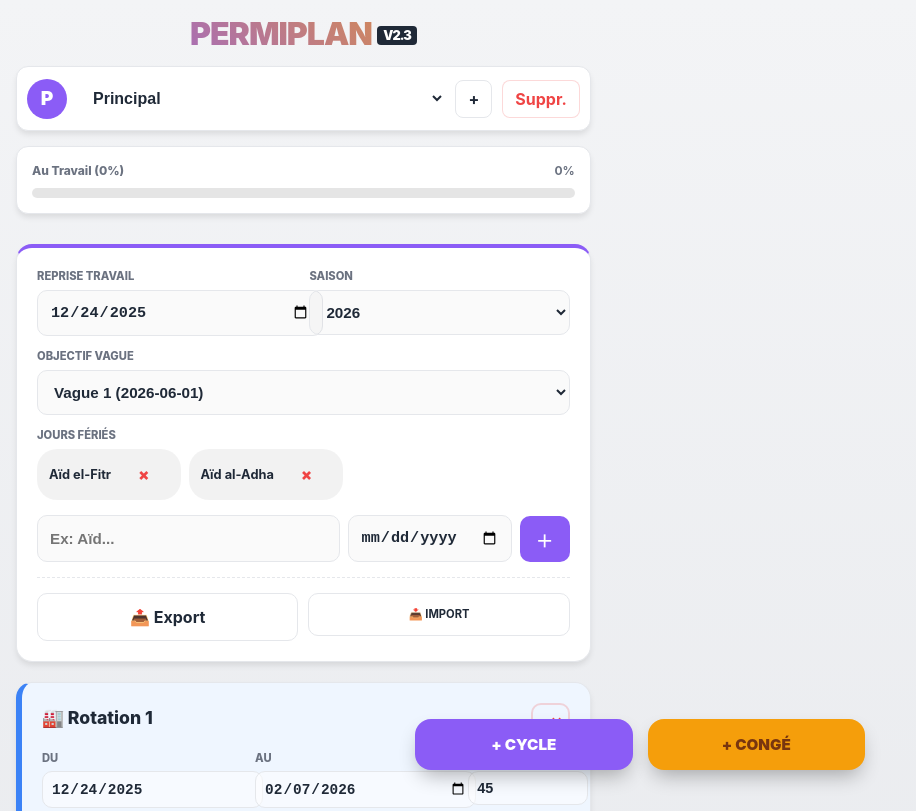
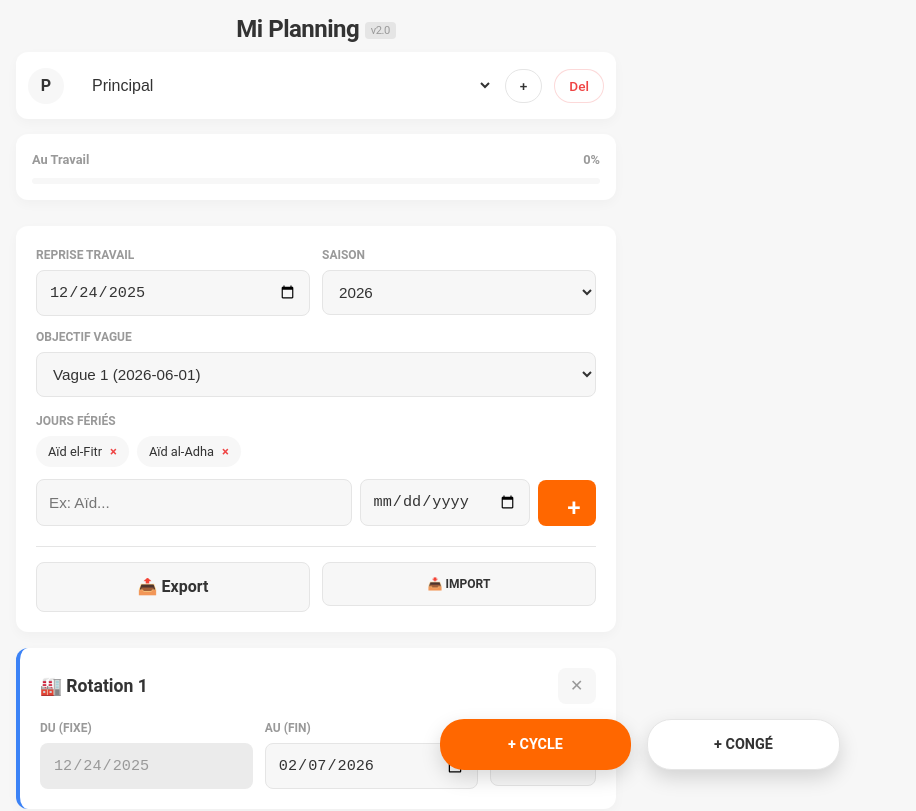
Before and after one commit to iillaa/Testapp, a React (Vite) app: page / in a window 1280 px wide. Shown: the top 811 px of the page, without its empty margins (0-916 px from the left). Built offline with nearby package versions, Linux system fonts and the light colour scheme.

Commit message:
update ui and bugs

```diff
--- a/capacitor.config.json
+++ b/capacitor.config.json
@@ -1,5 +1,5 @@
 {
-  "appId": "com.kibeche.permiplan",
+  "appId": "com.iillaa.permiplan",
   "appName": "PermiPlan",
   "webDir": "dist",
   "bundledWebRuntime": false
--- a/src/App.css
+++ b/src/App.css
@@ -1,43 +1,46 @@
+/* src/App.css */
 :root {
-  /* COLORS */
-  --primary: #8b5cf6;
-  --secondary: #f59e0b;
-  --success: #10b981;
-  --danger: #ef4444;
+  /* --- MI HOME PALETTE --- */
+  --primary: #FF6700;       /* Xiaomi Orange */
+  --primary-light: #fff0e5;
+  --secondary: #898989;     /* High-Tech Silver */
+  --bg-app: #F7F7F7;        /* Very light gray background */
+  --surface: #FFFFFF;       /* Pure white cards */
+  --text: #333333;          /* Dark gray text */
+  --text-muted: #999999;
+  --border: #E5E5E5;
+  --radius: 12px;
+  --shadow: 0 4px 12px rgba(0,0,0,0.03);
 
-  --bg-gradient: linear-gradient(180deg, #f3f4f6 0%, #e5e7eb 100%);
-  --surface: #ffffff;
-  --text: #1f2937;
-  --text-muted: #6b7280;
-  --border: #e5e7eb;
+  /* Timeline Colors (Subtle/Clean) */
+  --card-travail: #ffffff;
+  --card-perm: #ffffff;
+  --card-conge: #ffffff;
 
-  --card-travail: #eff6ff;
-  --card-perm: #f0fdf4;
-  --card-conge: #fff7ed;
-
-  --radius: 16px;
-  --shadow: 0 4px 6px -1px rgba(0,0,0,0.1);
+  --border-travail: #3b82f6; /* Blue indicator */
+  --border-perm: #10b981;    /* Green indicator */
+  --border-conge: #FF6700;   /* Orange indicator */
 }
 
 @media (prefers-color-scheme: dark) {
   :root {
-    --bg-gradient: linear-gradient(180deg, #111827 0%, #000000 100%);
-    --surface: #1f2937;
-    --text: #f9fafb;
-    --text-muted: #9ca3af;
-    --border: #374151;
-    --card-travail: #1e3a8a;
-    --card-perm: #064e3b;
-    --card-conge: #7c2d12;
+    --bg-app: #121212;
+    --surface: #1E1E1E;
+    --text: #E0E0E0;
+    --text-muted: #757575;
+    --border: #333333;
+    --card-travail: #1E1E1E;
+    --card-perm: #1E1E1E;
+    --card-conge: #1E1E1E;
   }
 }
 
 body {
-  background: var(--bg-gradient);
+  background: var(--bg-app);
   color: var(--text);
-  font-family: 'Space Grotesk', 'Inter', sans-serif; /* Style requested */
+  font-family: 'Roboto', 'Inter', sans-serif;
   margin: 0;
-  padding-bottom: 50px;
+  padding-bottom: 100px; /* Space for FAB */
   min-height: 100vh;
 }
 
@@ -45,123 +48,229 @@
   max-width: 600px;
   margin: 0 auto;
   padding: 16px;
-  display: flex; flex-direction: column; gap: 20px;
+  display: flex;
+  flex-direction: column;
+  gap: 16px;
 }
 
-/* --- HEADER REWORKED --- */
+/* --- HEADER --- */
 .main-header {
   text-align: center;
   margin-bottom: 10px;
 }
 
 .app-title-main {
-  font-size: 2rem; font-weight: 900;
-  text-transform: uppercase; letter-spacing: -1px;
-  margin: 0 0 15px 0;
-  background: -webkit-linear-gradient(45deg, var(--primary), var(--secondary));
-  -webkit-background-clip: text;
-  -webkit-text-fill-color: transparent;
+  font-size: 1.5rem;
+  font-weight: 600;
+  color: var(--text);
+  margin: 0 0 10px 0;
+  letter-spacing: -0.5px;
 }
-.version-tag { font-size: 0.8rem; background: var(--text); color: var(--surface); padding: 2px 6px; border-radius: 4px; vertical-align: middle; -webkit-text-fill-color: initial; }
+
+.version-tag {
+  font-size: 0.7rem;
+  background: var(--border);
+  color: var(--text-muted);
+  padding: 2px 6px;
+  border-radius: 4px;
+  vertical-align: middle;
+  font-weight: 400;
+}
 
 .profile-bar {
-  display: flex; align-items: center; gap: 10px;
-  background: var(--surface); padding: 10px;
-  border-radius: 12px; border: 1px solid var(--border);
-  box-shadow: var(--shadow); margin-bottom: 15px;
+  display: flex; align-items: center; gap: 12px;
+  background: var(--surface); padding: 12px;
+  border-radius: var(--radius);
+  box-shadow: var(--shadow);
+  margin-bottom: 15px;
 }
 
 .avatar-circle {
-  width: 40px; height: 40px; background: var(--primary); color: white;
-  border-radius: 50%; font-weight: 900; font-size: 1.2rem;
+  width: 36px; height: 36px;
+  background: var(--bg-app);
+  color: var(--text);
+  border-radius: 50%;
+  font-weight: 600; font-size: 1rem;
   display: grid; place-items: center;
 }
 
 .profile-selector-clean {
-  flex: 1; border: none; background: transparent; font-weight: 800; font-size: 1rem; color: var(--text);
+  flex: 1; border: none; background: transparent;
+  font-weight: 500; font-size: 1rem; color: var(--text);
 }
 
-.btn-mini { padding: 8px 12px; border-radius: 8px; border: 1px solid var(--border); background: var(--surface); font-weight: bold; color: var(--text); }
-.btn-danger-text { color: var(--danger); border-color: rgba(239,68,68,0.2); }
+.btn-mini {
+  padding: 8px 14px;
+  border-radius: 20px;
+  border: 1px solid var(--border);
+  background: var(--surface);
+  font-size: 0.85rem;
+  font-weight: 500;
+  color: var(--text);
+}
+.btn-danger-text { color: #ef4444; border-color: rgba(239,68,68,0.2); }
 
-/* PROGRESS BAR */
+/* --- PROGRESS CARD --- */
 .progress-card {
-  background: var(--surface); padding: 15px; border-radius: 12px; border: 1px solid var(--border); box-shadow: var(--shadow);
+  background: var(--surface); padding: 16px;
+  border-radius: var(--radius);
+  box-shadow: var(--shadow);
 }
-.progress-header { display: flex; justify-content: space-between; font-size: 0.75rem; font-weight: 800; margin-bottom: 8px; color: var(--text-muted); }
-.progress-track { height: 10px; background: rgba(0,0,0,0.1); border-radius: 5px; overflow: hidden; }
-.progress-fill { height: 100%; transition: width 0.5s ease; border-radius: 5px; }
-
-/* CONFIG CARDS */
-.card, .timeline-item {
-  background: var(--surface); border-radius: var(--radius); box-shadow: var(--shadow); padding: 20px; border: 1px solid var(--border);
+.progress-header {
+  display: flex; justify-content: space-between;
+  font-size: 0.8rem; font-weight: 600;
+  margin-bottom: 8px; color: var(--text-muted);
 }
-.card-config { border-top: 4px solid var(--primary); }
-
-label { display: block; font-size: 0.7rem; font-weight: 800; text-transform: uppercase; color: var(--text-muted); margin-bottom: 5px; }
-input, select {
-  width: 100%; padding: 12px; border-radius: 10px; border: 1px solid var(--border);
-  background: rgba(0,0,0,0.02); color: var(--text); font-weight: 600; font-size: 0.95rem;
+.progress-track {
+  height: 6px; background: var(--bg-app);
+  border-radius: 3px; overflow: hidden;
+}
+.progress-fill {
+  height: 100%; transition: width 0.5s ease;
+  border-radius: 3px;
 }
 
-/* HOLIDAY BUTTON FIX */
+/* --- COMMON CARD STYLES --- */
+.card, .timeline-item {
+  background: var(--surface);
+  border-radius: var(--radius);
+  box-shadow: var(--shadow);
+  padding: 20px;
+  border: none;
+}
+
+label {
+  display: block; font-size: 0.75rem;
+  font-weight: 600; text-transform: uppercase;
+  color: var(--text-muted); margin-bottom: 6px;
+}
+
+input, select {
+  width: 100%; padding: 12px;
+  border-radius: 8px; border: 1px solid var(--border);
+  background: var(--bg-app); color: var(--text);
+  font-weight: 500; font-size: 0.95rem;
+  box-sizing: border-box; /* Fixes width overflow */
+}
+input:focus, select:focus {
+  outline: 2px solid var(--primary);
+  border-color: transparent;
+  background: var(--surface);
+}
+
+/* --- GRAY PANEL FOR READ-ONLY DATES --- */
+input:disabled {
+  background-color: #EBEBEB; /* Darker gray for read-only */
+  color: var(--text-muted);
+  border: 1px solid transparent;
+  cursor: default;
+}
+
+/* --- LAYOUT UTILS --- */
+.row { display: flex; gap: 12px; margin-bottom: 12px; }
+.col { flex: 1; }
+
+/* Holiday Tags */
+.holidays-section { margin-top: 15px; }
+.tags-container { display: flex; flex-wrap: wrap; gap: 8px; margin-bottom: 12px; }
+.tag {
+  padding: 6px 12px; border-radius: 20px;
+  background: var(--bg-app); color: var(--text);
+  font-size: 0.8rem; display: flex; gap: 8px; align-items: center;
+}
+.tag button {
+  background: none; border: none; color: #ef4444;
+  font-weight: bold; cursor: pointer; padding: 0;
+}
 .add-row { display: flex; gap: 8px; }
 .btn-icon-plus {
-  width: 50px; height: 46px; /* Explicit height to match inputs approx */
-  background: var(--primary); color: white; border: none; border-radius: 10px;
-  font-size: 1.8rem; font-weight: 300;
-  display: grid; place-items: center; /* PERFECT CENTERING */
-  padding: 0; margin-top: 1px;
+  width: 48px; height: 46px;
+  background: var(--primary); color: white;
+  border: none; border-radius: 8px;
+  font-size: 1.5rem; display: grid; place-items: center;
+  margin-top: 1px;
 }
 
-/* EXPORT / IMPORT (Equal Sizing) */
-.backup-row { margin-top: 15px; padding-top: 15px; border-top: 1px dashed var(--border); display: flex; gap: 10px; }
+/* --- EXPORT/IMPORT (Equal Size) --- */
+.backup-row {
+  margin-top: 20px; padding-top: 15px;
+  border-top: 1px solid var(--border);
+  display: flex; gap: 12px;
+}
 .btn-secondary {
   flex: 1; /* Key for equal size */
-  padding: 12px; border-radius: 10px; border: 1px solid var(--border); background: var(--surface); color: var(--text); font-weight: 700; text-align: center;
+  padding: 12px; border-radius: 8px;
+  border: 1px solid var(--border);
+  background: var(--bg-app);
+  color: var(--text); font-weight: 600;
+  text-align: center; cursor: pointer;
+  display: block;
 }
 
-/* TIMELINE & DATE FIX */
-.timeline-item { margin-bottom: 20px; position: relative; }
-.timeline-item.travail { border-left: 6px solid #3b82f6; background: var(--card-travail); }
-.timeline-item.permission { border-left: 6px solid #10b981; background: var(--card-perm); }
-.timeline-item.conge_annuel { border-left: 6px solid #f59e0b; background: var(--card-conge); }
+/* --- TIMELINE ITEM --- */
+.timeline-item {
+  margin-bottom: 16px; position: relative;
+  border-left: 4px solid transparent;
+}
+.timeline-item.travail { border-color: var(--border-travail); }
+.timeline-item.permission { border-color: var(--border-perm); }
+.timeline-item.conge_annuel { border-color: var(--border-conge); }
 
-.item-header { display: flex; justify-content: space-between; align-items: center; margin-bottom: 15px; }
-.item-title { font-weight: 800; font-size: 1.1rem; }
+.item-header {
+  display: flex; justify-content: space-between;
+  align-items: center; margin-bottom: 15px;
+}
+.item-title { font-weight: 600; font-size: 1.1rem; }
 
-/* NEW X BUTTON STYLE */
+/* --- CENTERED DELETE BUTTON --- */
 .btn-delete-x {
-  width: 32px; height: 32px;
-  border-radius: 10px; /* Rounded Square */
-  border: 2px solid rgba(239,68,68,0.2);
-  background: transparent; color: var(--danger);
-  display: grid; place-items: center;
-  font-weight: 900; font-size: 0.9rem;
-  cursor: pointer;
+  width: 36px; height: 36px;
+  border-radius: 8px;
+  background: var(--bg-app);
+  border: none; color: var(--text-muted);
+  display: flex; align-items: center; justify-content: center;
+  font-size: 1rem; cursor: pointer;
+  transition: all 0.2s;
 }
+.btn-delete-x:hover { background: #fee2e2; color: #ef4444; }
 
-/* DATE GRID OVERLAP FIX */
-.date-grid { display: flex; gap: 10px; flex-wrap: wrap; } /* Added Wrap */
-.date-grid .field { flex: 1; min-width: 100px; } /* Min width prevents squashing */
-.date-grid .small { flex: 0.5; min-width: 60px; }
-.date-grid input { width: 100%; padding: 8px; font-size: 0.9rem; background: rgba(255,255,255,0.5); }
-@media (prefers-color-scheme: dark) { .date-grid input { background: rgba(0,0,0,0.2); } }
+/* --- DATE GRID (No Overlap) --- */
+.date-grid {
+  display: flex; gap: 12px;
+  flex-wrap: wrap; /* Allows wrapping on small screens */
+}
+.date-grid .field { flex: 1; min-width: 120px; } /* Minimum width enforced */
+.date-grid .small { flex: 0.5; min-width: 80px; }
 
-/* FAB & OTHERS */
-.status-pill { display: inline-block; padding: 4px 10px; border-radius: 6px; font-size: 0.75rem; font-weight: 800; margin-bottom: 10px; text-transform: uppercase; }
+/* --- ALERTS --- */
+.status-pill {
+  display: inline-block; padding: 4px 10px;
+  border-radius: 6px; font-size: 0.75rem;
+  font-weight: 700; margin-bottom: 12px;
+}
 .good { background: #d1fae5; color: #065f46; }
 .warn { background: #fee2e2; color: #991b1b; }
 .info { background: #dbeafe; color: #1e40af; }
-.danger { background: var(--danger); color: white; }
-.conflict-box { margin-top: 10px; padding: 10px; background: rgba(239,68,68,0.1); border: 1px solid rgba(239,68,68,0.3); border-radius: 8px; color: var(--danger); font-weight: 700; font-size: 0.85rem; }
+.danger { background: #ef4444; color: white; }
 
-.fab-zone { position: fixed; bottom: 30px; left: 50%; transform: translateX(-50%); display: flex; gap: 15px; width: 90%; max-width: 450px; z-index: 100; }
-.fab { flex: 1; padding: 16px; border-radius: 16px; border: none; font-weight: 900; text-transform: uppercase; box-shadow: 0 10px 20px -5px rgba(0,0,0,0.3); font-size: 0.95rem; }
+.conflict-box {
+  margin-top: 12px; padding: 10px;
+  background: #fef2f2; border: 1px solid #fee2e2;
+  border-radius: 8px; color: #ef4444; font-size: 0.85rem;
+}
+
+/* --- FAB --- */
+.fab-zone {
+  position: fixed; bottom: 30px; left: 50%;
+  transform: translateX(-50%);
+  display: flex; gap: 16px; width: 90%; max-width: 400px;
+  z-index: 100;
+}
+.fab {
+  flex: 1; padding: 16px; border-radius: 24px;
+  border: none; font-weight: 600; text-transform: uppercase;
+  box-shadow: 0 8px 20px rgba(0,0,0,0.15); font-size: 0.9rem;
+  cursor: pointer;
+}
 .fab.main { background: var(--primary); color: white; }
-.fab.sub { background: var(--secondary); color: #78350f; }
-.row { display: flex; gap: 12px; margin-bottom: 12px; }
-.col { flex: 1; }
-.tags-container { display: flex; flex-wrap: wrap; gap: 8px; margin-bottom: 15px; }
-.tag { padding: 6px 12px; border-radius: 20px; background: rgba(0,0,0,0.05); font-weight: bold; font-size: 0.8rem; display: flex; gap: 8px; align-items: center; }
-.tag button { background: none; border: none; color: var(--danger); font-weight: 900; font-size: 1rem; cursor: pointer; }
+.fab.sub { background: var(--surface); color: var(--text); border: 1px solid var(--border); }
--- a/src/App.jsx
+++ b/src/App.jsx
@@ -1,3 +1,4 @@
+// src/App.jsx
 import React, { useState, useEffect, useMemo } from 'react';
 import { calculateTimeline } from './utils/logic';
 import { loadAllData, saveData, createNewProfile, exportBackup } from './utils/storage';
@@ -45,19 +46,33 @@
           updateProfile('blocks', d.blocks);
           if(d.startDate) updateProfile('startDate', d.startDate);
         }
-        alert("Restauré !");
+        alert("Restauré avec succès !");
       } catch { alert("Fichier invalide"); }
     };
     if (e.target.files[0]) r.readAsText(e.target.files[0]);
   };
 
-  // --- CALCS ---
+  // --- LOGIC VAGUES UPDATED (Juin -> Mai, 50 jours) ---
   const waves = useMemo(() => {
     const list = [];
+    // Start: June 1st of Ref Year
     const startSeason = new Date(`${activeProfile.refYear}-06-01`);
-    for (let i = 0; i < 6; i++) {
-      const d = new Date(startSeason); d.setDate(startSeason.getDate() + (i * 50));
-      list.push({ id: i + 1, label: `Vague ${i + 1}`, date: d.toISOString().split('T')[0] });
+    // End: May 31st of Next Year
+    const endSeason = new Date(`${activeProfile.refYear + 1}-05-31`);
+
+    let currentWaveDate = new Date(startSeason);
+    let index = 1;
+
+    // Loop until we exceed the end date
+    while (currentWaveDate <= endSeason) {
+        list.push({
+            id: index,
+            label: `Vague ${index}`,
+            date: currentWaveDate.toISOString().split('T')[0]
+        });
+        // Add 50 days
+        currentWaveDate.setDate(currentWaveDate.getDate() + 50);
+        index++;
     }
     return list;
   }, [activeProfile.refYear]);
@@ -82,7 +97,7 @@
 
     if (currentBlockIndex === -1) {
       const firstStart = new Date(activeProfile.startDate);
-      if (today < firstStart) return { label: "En attente de reprise", percent: 0, color: "var(--text-muted)" };
+      if (today < firstStart) return { label: "En attente", percent: 0, color: "var(--text-muted)" };
       return { label: "Planning terminé", percent: 100, color: "var(--success)" };
     }
 
@@ -93,24 +108,23 @@
     const percent = Math.min(Math.max(Math.round(((today.getTime() - start) / (end - start)) * 100), 0), 100);
 
     let label = "";
-    let color = "";
+    let color = "var(--primary)";
 
     if (currentBlock.type === 'TRAVAIL') {
-      color = "var(--primary)";
-      label = nextBlock?.type === 'CONGE_ANNUEL' ? `Dernière ligne droite !` : `Au Travail (${percent}%)`;
+      label = nextBlock?.type === 'CONGE_ANNUEL' ? `Dernière ligne droite` : `Au Travail`;
     }
     else if (currentBlock.type === 'PERMISSION') {
-      color = "var(--success)";
-      label = `En Repos (${percent}%)`;
+      color = "#10b981";
+      label = `En Repos`;
     }
     else if (currentBlock.type === 'CONGE_ANNUEL') {
-      color = "var(--secondary)";
-      label = `🏖️ Vacances (${percent}%)`;
+      color = "#FF6700";
+      label = `Vacances`;
     }
     return { label, percent, color };
   }, [timeline, activeProfile.startDate]);
 
-  // --- LOGIC ---
+  // --- LOGIC HELPERS ---
   const getSeqError = (idx, type) => {
     if (idx === 0) return null;
     const prev = activeProfile.blocks[idx-1];
@@ -125,7 +139,6 @@
     return r < 0.33 ? "DÉBUT" : r > 0.66 ? "FIN" : "MILIEU";
   };
 
-  // --- HELPER UI ---
   const [newHoliday, setNewHoliday] = useState({ name: "", date: "" });
   const addHoli = () => {
     if (!newHoliday.name || !newHoliday.date) return;
@@ -143,15 +156,15 @@
     if (diff >= 0) updateBlock(id, 'duration', diff);
   };
 
-  // Avatar helper (First letter of name)
+  // Avatar helper
   const getAvatar = (name) => name ? name.charAt(0).toUpperCase() : "?";
 
   return (
     <div className="container">
 
-      {/* HEADER AMÉLIORÉ */}
+      {/* HEADER MI HOME STYLE */}
       <header className="main-header">
-        <h1 className="app-title-main">PermiPlan <span className="version-tag">v2.3</span></h1>
+        <h1 className="app-title-main">Mi Planning <span className="version-tag">v2.0</span></h1>
 
         <div className="profile-bar">
            <div className="avatar-circle">{getAvatar(activeProfile.name)}</div>
@@ -163,7 +176,7 @@
               {data.profiles.map(p => <option key={p.id} value={p.id}>{p.name}</option>)}
             </select>
             <button className="btn-mini" onClick={handleCreateProfile}>+</button>
-            <button className="btn-mini btn-danger-text" onClick={handleDeleteProfile}>Suppr.</button>
+            <button className="btn-mini btn-danger-text" onClick={handleDeleteProfile}>Del</button>
         </div>
 
         {/* PROGRESS BAR */}
@@ -181,8 +194,8 @@
         </div>
       </header>
 
-      {/* CONFIG */}
-      <section className="card card-config">
+      {/* CONFIGURATION */}
+      <section className="card">
         <div className="row">
           <div className="col">
             <label>Reprise Travail</label>
@@ -218,12 +231,11 @@
           <div className="add-row">
             <input placeholder="Ex: Aïd..." value={newHoliday.name} onChange={e => setNewHoliday({...newHoliday, name: e.target.value})} style={{flex:2}} />
             <input type="date" value={newHoliday.date} onChange={e => setNewHoliday({...newHoliday, date: e.target.value})} style={{flex:1}} />
-            {/* FIXED: Centrage du bouton + */}
             <button className="btn-icon-plus" onClick={addHoli}>+</button>
           </div>
         </div>
 
-        {/* EXPORT / IMPORT (Tailles égales) */}
+        {/* EXPORT / IMPORT EQUALIZED */}
         <div className="backup-row">
           <button className="btn-secondary" onClick={() => exportBackup(data)}>📤 Export</button>
           <label className="btn-secondary">
@@ -263,7 +275,7 @@
                   {item.type === 'TRAVAIL' ? '🏭' : item.type === 'CONGE_ANNUEL' ? '🏖️' : '🏠'} {label}
                 </span>
 
-                {/* NEW X BUTTON */}
+                {/* CENTERED X BUTTON */}
                 <button className="btn-delete-x" onClick={() => updateProfile('blocks', activeProfile.blocks.filter(b => b.id !== item.id))}>
                   ✕
                 </button>
@@ -274,11 +286,12 @@
 
               <div className="date-grid">
                 <div className="field">
-                  <label>Du</label>
+                  <label>Du (Fixe)</label>
+                  {/* DISABLED INPUT TRIGGERS GRAY PANEL STYLE */}
                   <input type="date" value={item.computedStart} disabled />
                 </div>
                 <div className="field">
-                  <label>Au</label>
+                  <label>Au (Fin)</label>
                   <input type="date" value={item.computedEnd} onChange={e => updateEnd(item.id, e.target.value, item.computedStart)} />
                 </div>
                 <div className="field small">
```
Also changed, not shown: 3 other files (tests, documents, lock files or other folders).
